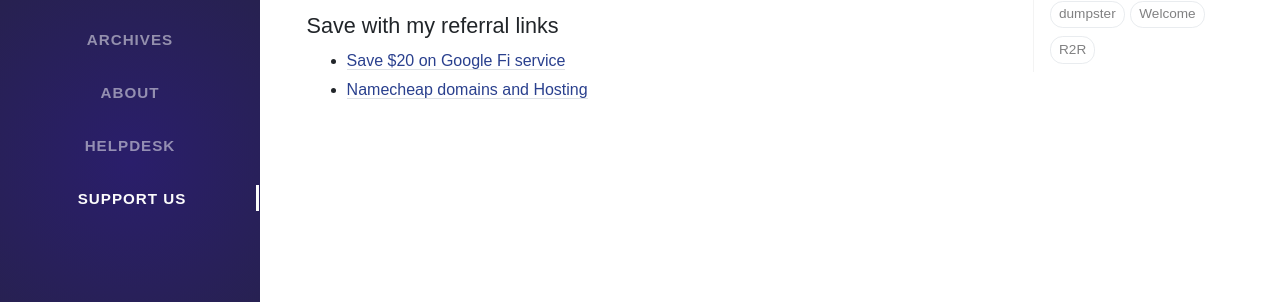
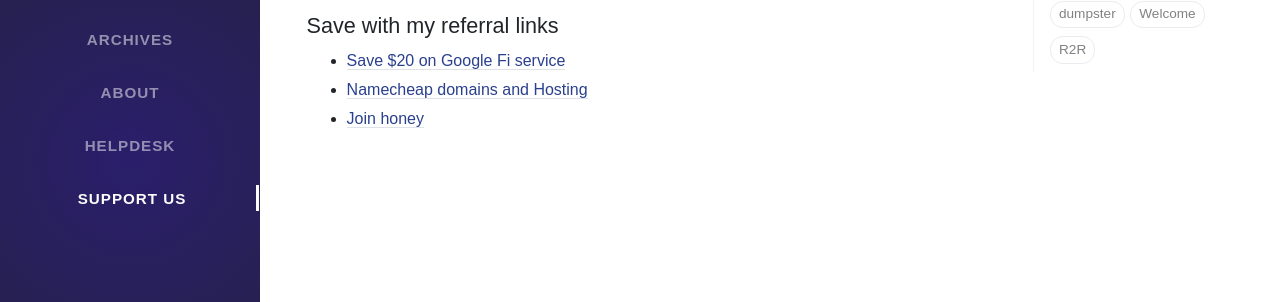
Before and after one commit to Pinnaclenetworking/pinnaclenetworking.github.io, a Jekyll site: the page built from tabs/support.md, in a window 1280 px wide. Shown: the part 289-591 px from the top of the page. Built offline with Jekyll 4.4.1, drawn with Linux system fonts in a browser that asks for light colours; nearby versions of some CDN libraries; some web fonts are replaced; our own code applies the rules of GitHub Pages for plain Markdown files; comment, search, counter and statistics services are not loaded.

Commit message:
Update support.md

```diff
--- a/tabs/support.md
+++ b/tabs/support.md
@@ -18,6 +18,7 @@ title: Support Us
 <H2> Save with my referral links</H2>
    <ul>
        <li><a href="https://g.co/fi/r/C35HNW">Save $20 on Google Fi service</a></li>
-   <li><a href="https://affiliate.namecheap.com/?affId=29328">Namecheap domains and Hosting</a></li>
+       <li><a href="https://affiliate.namecheap.com/?affId=29328">Namecheap domains and Hosting</a></li>
+       <li><a href="joinhoney.com/ref/0z7uxyy">Join honey</a></li>
 
    </ul>
```
